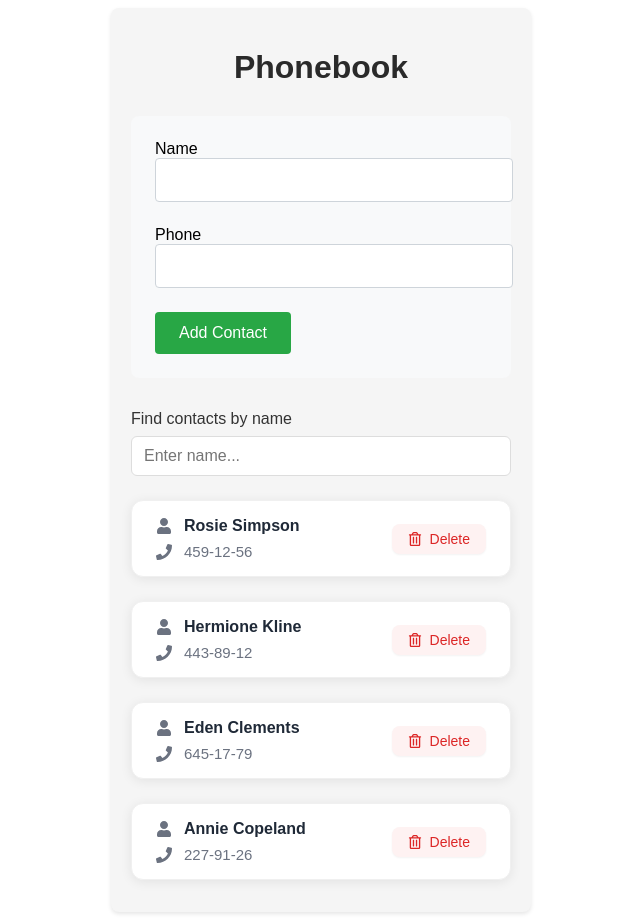
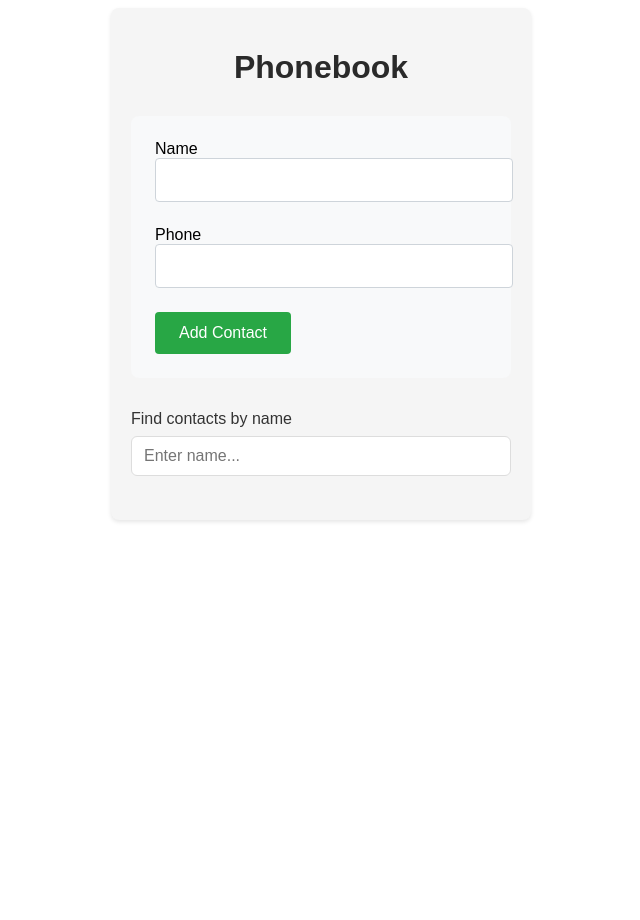
Before and after one commit to blackkat02/sticmanRun, a React (Vite) app: page / in a window 1280 px wide. Shown: the whole page, without its empty margins (319-959 px from the left). After the commit the page ends 800 px from the top, so only its background shows below. Built offline with nearby package versions, Linux system fonts and the light colour scheme.

Commit message:
ADDED saved_ls

```diff
--- a/src/App.jsx
+++ b/src/App.jsx
@@ -1,18 +1,40 @@
-import { useState } from 'react';
+import { useState, useEffect } from 'react';
 import ContactList from './components/ContactList/ContactList';
 import SearchBox from './components/SearchBox/SearchBox';
 import ContactForm from './components/ContactForm/ContactForm';
 import styles from './App.module.css';
 
 const App = () => {
-  const [contacts, setContacts] = useState([
-    { id: 'id-1', name: 'Rosie Simpson', number: '459-12-56' },
-    { id: 'id-2', name: 'Hermione Kline', number: '443-89-12' },
-    { id: 'id-3', name: 'Eden Clements', number: '645-17-79' },
-    { id: 'id-4', name: 'Annie Copeland', number: '227-91-26' },
-  ]);
+  const [contacts, setContacts] = useState(() => {
+    // { id: 'id-1', name: 'Rosie Simpson', number: '459-12-56' },
+    // { id: 'id-2', name: 'Hermione Kline', number: '443-89-12' },
+    // { id: 'id-3', name: 'Eden Clements', number: '645-17-79' },
+    // { id: 'id-4', name: 'Annie Copeland', number: '227-91-26' },
+    try {
+      const savedContacts = localStorage.getItem("contacts");
+      return savedContacts
+        ? JSON.parse(savedContacts)
+        : [];
+    } catch (error) {
+      console.error("Помилка при читанні з localStorage:", error);
+      return { good: 0, neutral: 0, bad: 0 };
+    }
+  });
 
   const [searchTerm, setSearchTerm] = useState('');
+
+  useEffect(() => {
+    try {
+      localStorage.setItem("contacts", JSON.stringify(contacts));
+    } catch (error) {
+      console.error("Помилка при збереженні в localStorage:", error);
+    }
+  }, [contacts]);
+
+
+  // const savedLS = (contacts) => {
+  //   localStorage.setItem("contacts", JSON.stringify(contacts));
+  // }
 
   const handleSearch = (term) => {
     setSearchTerm(term);
@@ -20,7 +42,6 @@ const App = () => {
 
   const handleDeleteContact = (id) => {
     setContacts(prev => {
-      // Видаляємо контакт та перенумеровуємо ID
       const newContacts = prev.filter(contact => contact.id !== id);
       return newContacts.map((contact, index) => ({
         ...contact,
@@ -33,7 +54,7 @@ const App = () => {
     setContacts(prev => [
       ...prev,
       {
-        id: `id-${prev.length + 1}`, // Новий ID завжди на 1 більший за кількість контактів
+        id: `id-${prev.length + 1}`,
         ...newContact
       }
     ]);
```
